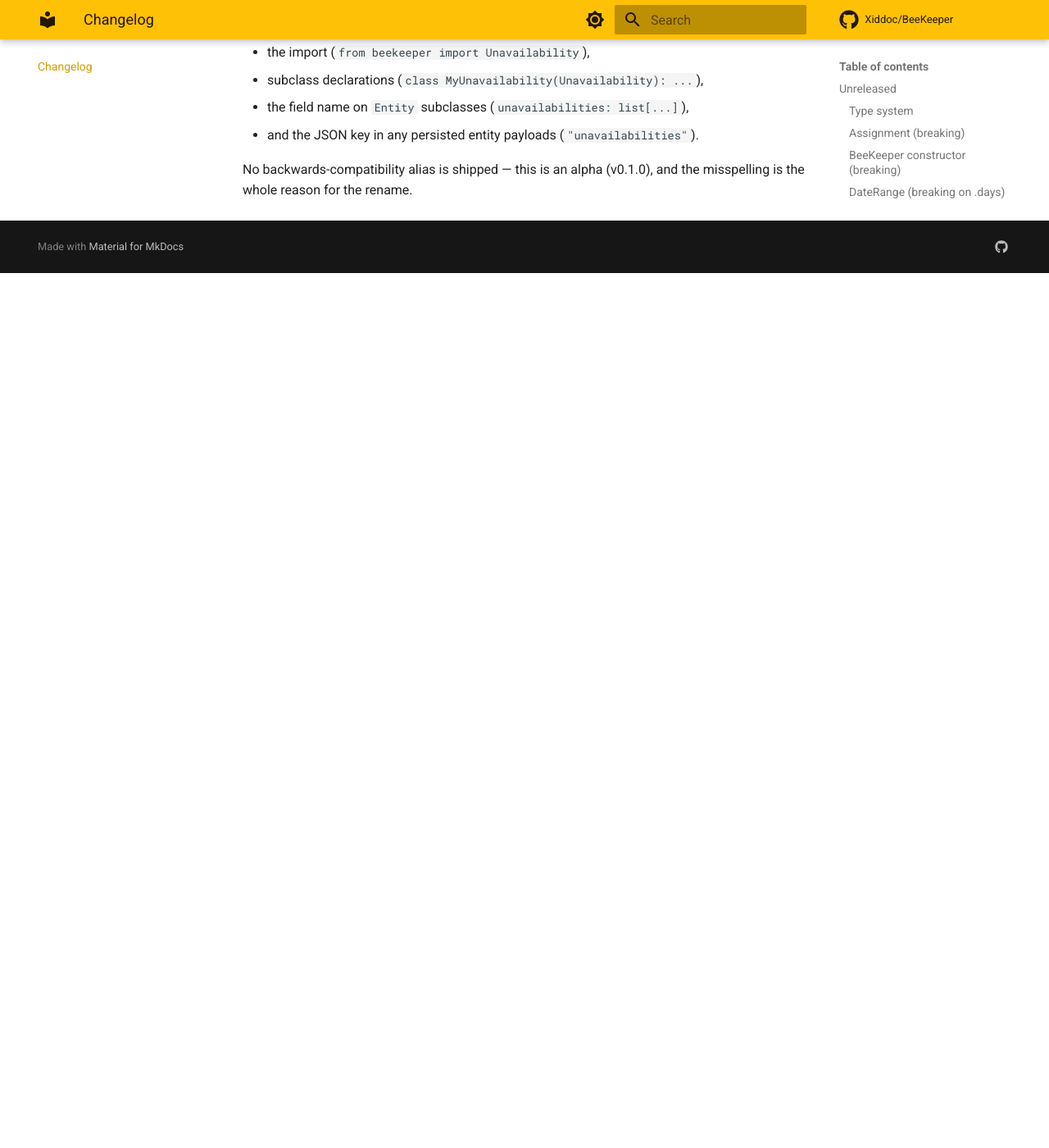
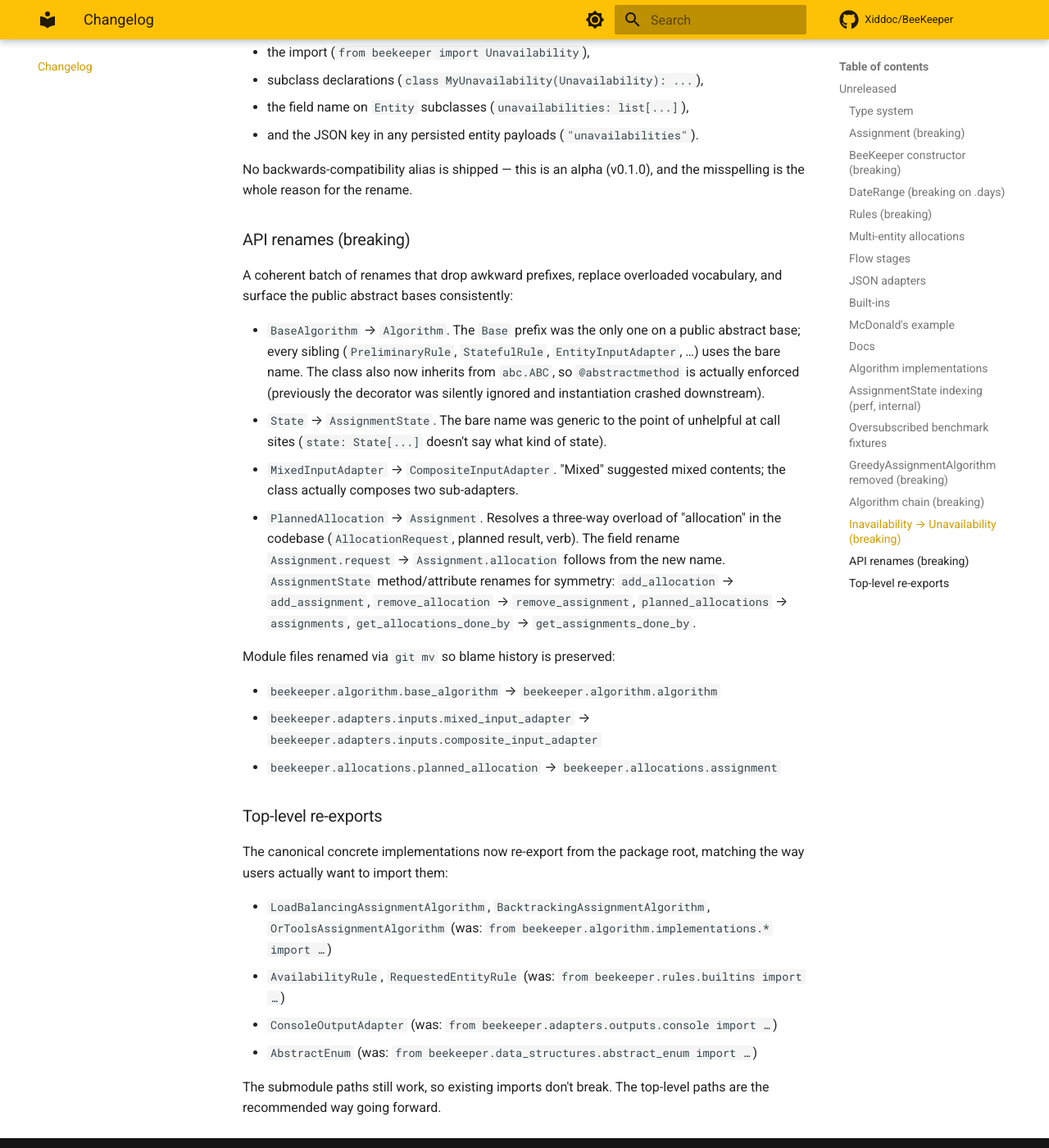
Before and after one commit to Xiddoc/BeeKeeper, an MkDocs documentation site: the page built from docs/changelog.md, in a window 1280 px wide and 1400 px high, scrolled down 4821 px. Shown: the whole window at 82% size. Built offline with MkDocs 1.6.1 and Material for MkDocs 9.7.7, drawn with Linux system fonts in a browser that asks for light colours; comment, search, counter and statistics services are not loaded; before the commit the page ends 5154 px from its top, so only the background shows below that.

Commit message:
Document the API renames and top-level re-exports in the changelog
Unreleased section gets two new entries: one for the rename cluster
(BaseAlgorithm → Algorithm + ABC, State → AssignmentState,
MixedInputAdapter → CompositeInputAdapter, PlannedAllocation →
Assignment + field/method renames) and one for the top-level
re-exports of the bundled concretes.

Co-Authored-By: Claude Opus 4.7 (1M context) <noreply@anthropic.com>

```diff
--- a/docs/changelog.md
+++ b/docs/changelog.md
@@ -119,3 +119,29 @@ Callers must update:
 - and the JSON key in any persisted entity payloads (`"unavailabilities"`).
 
 No backwards-compatibility alias is shipped — this is an alpha (v0.1.0), and the misspelling is the whole reason for the rename.
+
+### API renames (breaking)
+
+A coherent batch of renames that drop awkward prefixes, replace overloaded vocabulary, and surface the public abstract bases consistently:
+
+- `BaseAlgorithm` → `Algorithm`. The `Base` prefix was the only one on a public abstract base; every sibling (`PreliminaryRule`, `StatefulRule`, `EntityInputAdapter`, …) uses the bare name. The class also now inherits from `abc.ABC`, so `@abstractmethod` is actually enforced (previously the decorator was silently ignored and instantiation crashed downstream).
+- `State` → `AssignmentState`. The bare name was generic to the point of unhelpful at call sites (`state: State[...]` doesn't say what kind of state).
+- `MixedInputAdapter` → `CompositeInputAdapter`. "Mixed" suggested mixed contents; the class actually composes two sub-adapters.
+- `PlannedAllocation` → `Assignment`. Resolves a three-way overload of "allocation" in the codebase (`AllocationRequest`, planned result, verb). The field rename `Assignment.request` → `Assignment.allocation` follows from the new name. `AssignmentState` method/attribute renames for symmetry: `add_allocation` → `add_assignment`, `remove_allocation` → `remove_assignment`, `planned_allocations` → `assignments`, `get_allocations_done_by` → `get_assignments_done_by`.
+
+Module files renamed via `git mv` so blame history is preserved:
+
+- `beekeeper.algorithm.base_algorithm` → `beekeeper.algorithm.algorithm`
+- `beekeeper.adapters.inputs.mixed_input_adapter` → `beekeeper.adapters.inputs.composite_input_adapter`
+- `beekeeper.allocations.planned_allocation` → `beekeeper.allocations.assignment`
+
+### Top-level re-exports
+
+The canonical concrete implementations now re-export from the package root, matching the way users actually want to import them:
+
+- `LoadBalancingAssignmentAlgorithm`, `BacktrackingAssignmentAlgorithm`, `OrToolsAssignmentAlgorithm` (was: `from beekeeper.algorithm.implementations.* import …`)
+- `AvailabilityRule`, `RequestedEntityRule` (was: `from beekeeper.rules.builtins import …`)
+- `ConsoleOutputAdapter` (was: `from beekeeper.adapters.outputs.console import …`)
+- `AbstractEnum` (was: `from beekeeper.data_structures.abstract_enum import …`)
+
+The submodule paths still work, so existing imports don't break. The top-level paths are the recommended way going forward.
```
